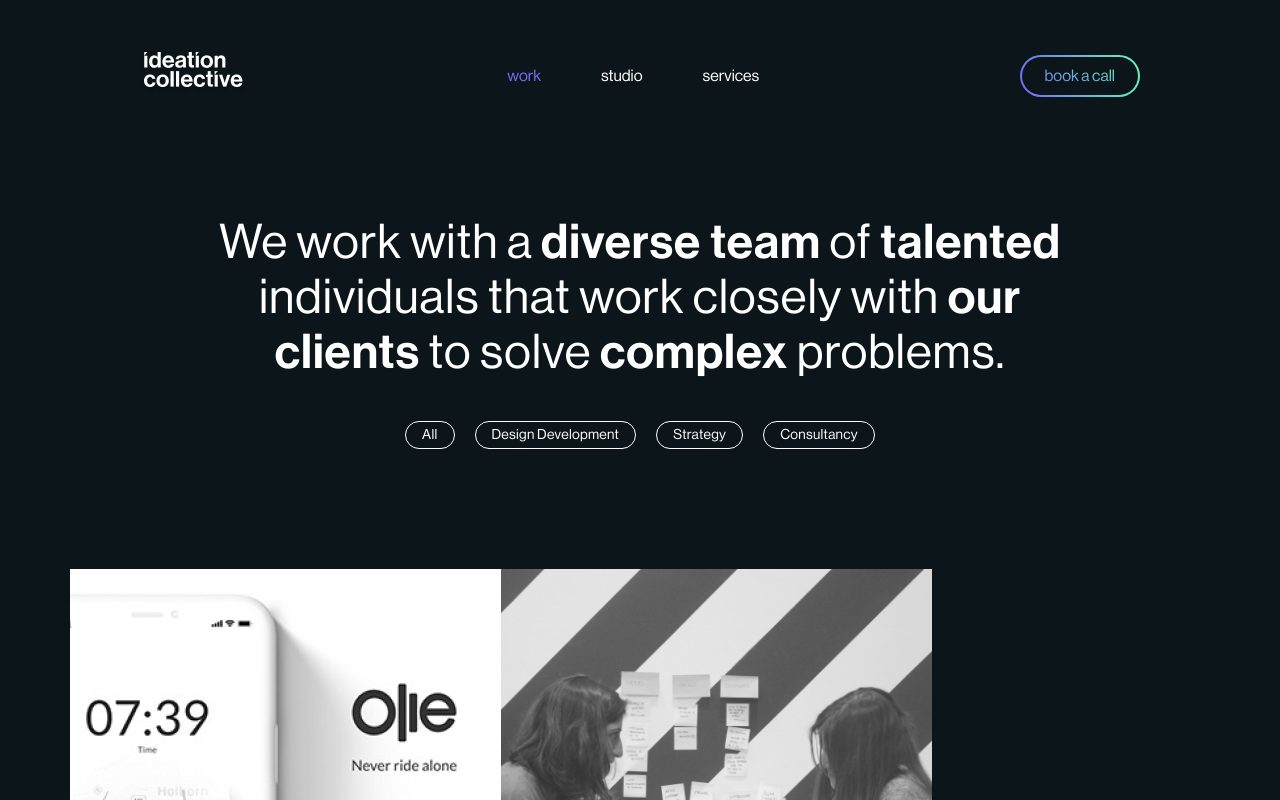
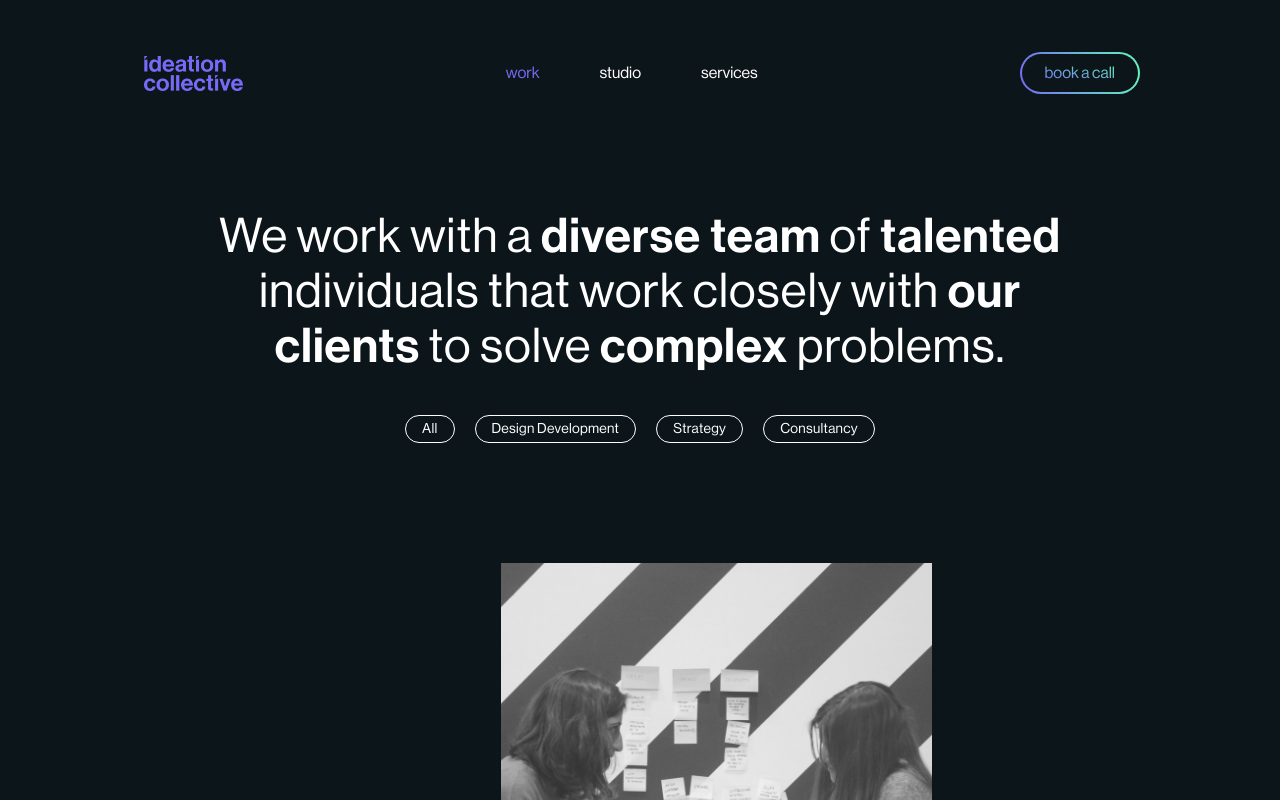
Before and after one commit to AfonsoMartinho/ideation-collective, a Next.js app: page /work in a window 1280 px wide. In both pictures the pointer is over the element 193 px from the left and 76 px from the top of the page. Shown: the top 800 px of the page. Built offline with nearby package versions, Linux system fonts and the light colour scheme.

Commit message:
logo on hover state added

```diff
--- a/components/caseStudy/case-study.scss
+++ b/components/caseStudy/case-study.scss
@@ -4,7 +4,7 @@
     position: relative;
     cursor: pointer;
     &.olie{
-        background-image: url('/assets/olie-case.png');
+        background-image: ('/assets/olie-case.png');
         background-size: 100%;
     }
     &.consult{
--- a/components/nav/nav.scss
+++ b/components/nav/nav.scss
@@ -4,6 +4,25 @@
     align-items: center;
     width: 100%;
     padding: 52px 70px 116px 70px;
+
+    &__logo{
+        width: 104px;
+        height: 35px;
+        &:hover{
+            height: 35px;
+            width: 104px;
+            background-image: url('/assets/logo-hover.png');
+            background-size: contain;
+            background-repeat: no-repeat;
+            background-position-x: 4px;
+            cursor: pointer;
+            img{
+                display: none;
+                width: 100px;
+
+            }
+        }
+    }
 
     &__content{
         // width: 30%;
```
Also changed, not shown: public/assets/logo-hover.png (added).
